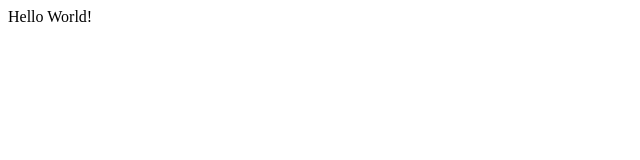
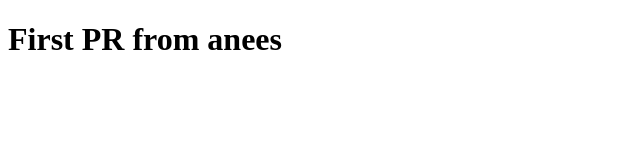
Before and after one commit to mohammad-anees-khan/sample-project, a plain HTML site: page index.html in a window 1280 px wide. Shown: the whole page, without its empty margins (0-640 px from the left). Drawn offline with Linux system fonts and the light colour scheme.

Commit message:
chore: first pr

```diff
--- a/index.html
+++ b/index.html
@@ -1 +1,12 @@
-<p>Hello World!</p>
+<!DOCTYPE html>
+<html lang="en">
+<head>
+    <meta charset="UTF-8">
+    <meta name="viewport" content="width=device-width, initial-scale=1.0">
+    <title>Document</title>
+</head>
+<body>
+    <h1>First PR from anees</h1>
+
+</body>
+</html>
```
